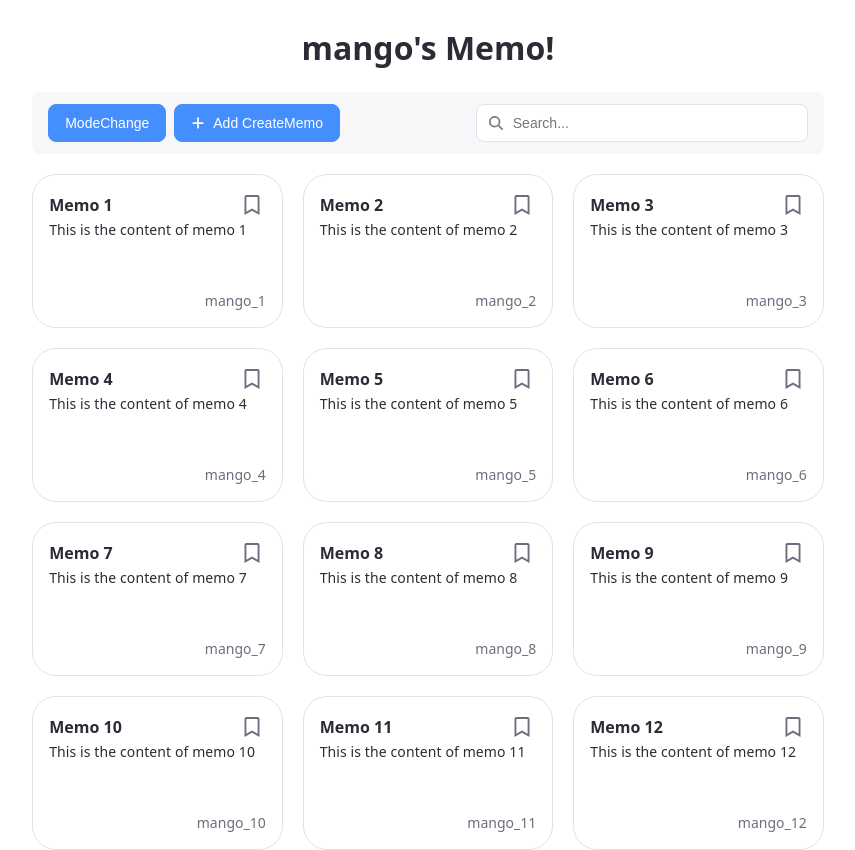
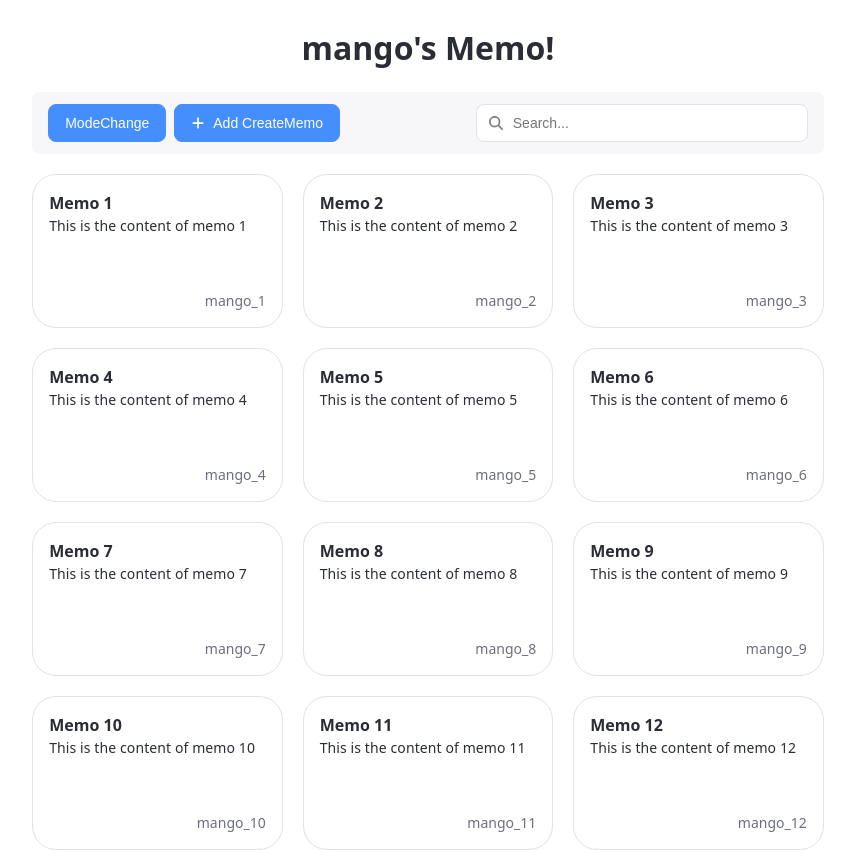
Before and after one commit to MJZ-Templates/custom-memo-app, a React (Vite) app in the folder front/: page /memo in a window 1280 px wide. Shown: the top 850 px of the page, without its empty margins (228-1083 px from the left). Built offline with nearby package versions, Linux system fonts and the light colour scheme.

Commit message:
modify: 북마크 표시가 될때만 메모 카드에 표시

```diff
--- a/front/src/components/MemoCard.jsx
+++ b/front/src/components/MemoCard.jsx
@@ -1,11 +1,12 @@
 import styled from "@emotion/styled";
-import { FaBookmark, FaRegBookmark } from "react-icons/fa";
+import { FaBookmark } from "react-icons/fa";
 
 const MemoCard = ({ memo, userName, onClick, onToggleFavorite }) => {
   return (
     <MemoContainer onClick={onClick}>
       <MemoTitleRow>
         <MemoTitle>{memo.title}</MemoTitle>
+        {memo.isFavorite && (
           <FavoriteButton
             onClick={(e) => {
               e.stopPropagation();
@@ -14,12 +15,9 @@ const MemoCard = ({ memo, userName, onClick, onToggleFavorite }) => {
             aria-label="Toggle favorite"
             title="Toggle favorite"
           >
-          {memo.isFavorite ? (
-            <FaBookmark color="#6C6E7E" />
-          ) : (
-            <FaRegBookmark color="#6C6E7E" />
+            <BookmarkIcon />
+          </FavoriteButton>
         )}
-        </FavoriteButton>
       </MemoTitleRow>
       <MemoContent>{memo.content}</MemoContent>
       <MemoFooter>
@@ -70,6 +68,11 @@ const FavoriteButton = styled.button`
   align-items: center;
 `;
 
+const BookmarkIcon = styled(FaBookmark)`
+  color: #6c6e7e;
+  font-size: 18px;
+`;
+
 const MemoContent = styled.p`
   flex: 1;
   margin: 0;
```
Lines whose indentation alone changed are shown as unchanged.
